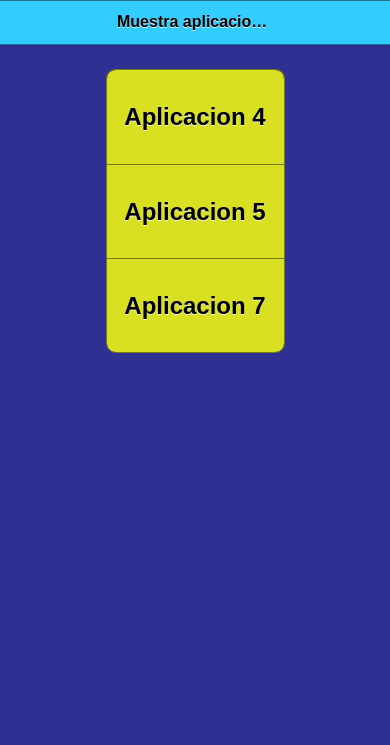
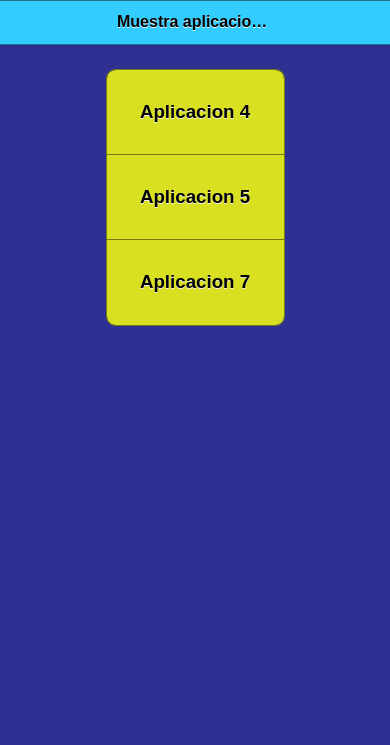
Before and after one commit to jacqueline04/app88-git, a plain HTML site: page index.html in a window 390 px wide. Shown: the top 745 px of the page. Drawn offline with Linux system fonts and the light colour scheme; some packages are replaced by stand-ins of ours.

Commit message:
3 subida
octava aplicacion

```diff
--- a/index.html
+++ b/index.html
@@ -26,17 +26,17 @@
 <ul data-role="controlgroup" data-type="vertical" data-theme="b">
 <li class="ui-first-child ui-last-child">
 <a href="index4.html" target="_self" data-role="button">
-<h2>Aplicacion 4</h2>
+<h3>Aplicacion 4</h3>
 </a>
 </li>
 <li class="ui-first-child ui-last-child">
 <a href="index5.html" target="_self" data-role="button">
-<h2>Aplicacion 5</h2>
+<h3>Aplicacion 5</h3>
 </a>
 </li>
 <li class="ui-first-child ui-last-child">
 <a href="index7.html" target="_self" data-role="button">
-<h2>Aplicacion 7</h2>
+<h3>Aplicacion 7</h3>
 </a>
 </li>
 </ul>
```
Also changed, not shown: index7.html (+1 -1 lines).
